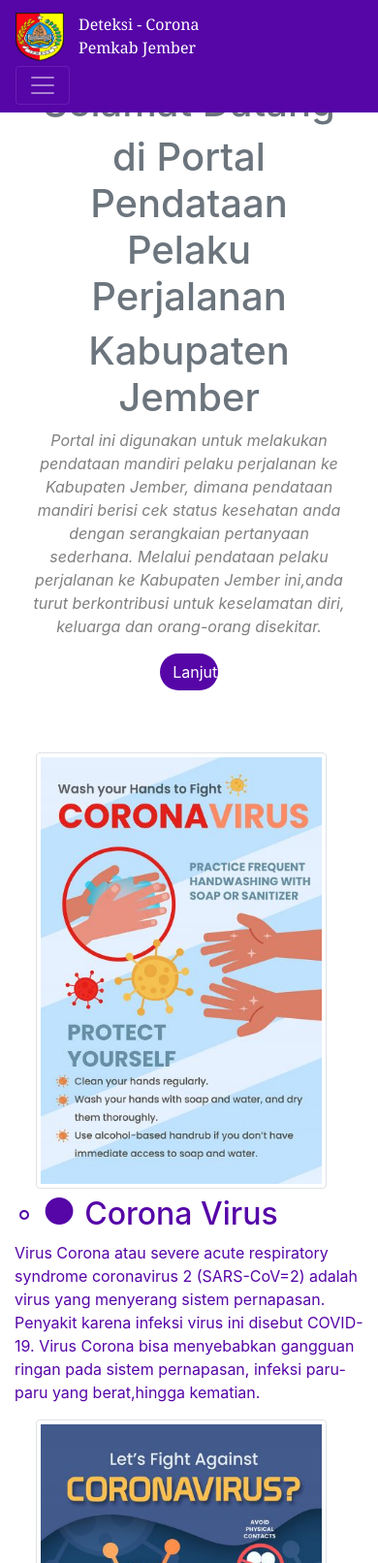
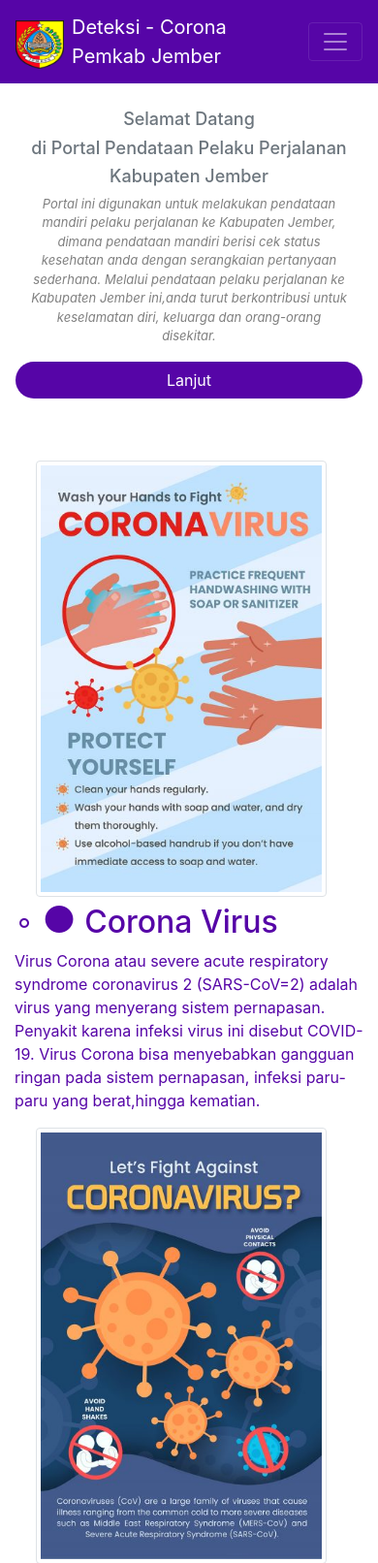
Before and after one commit to dewangga-pk/Covid19Jember, a PHP site: page / in a window 390 px wide. Shown: the top 1612 px of the page at 97% size. Run offline with PHP 8.4, Linux system fonts and the light colour scheme; some libraries are stand-ins or nearby versions.

Commit message:
repair responsive 380px

```diff
--- a/css/style.css
+++ b/css/style.css
@@ -16,6 +16,13 @@ body{
 .informasi img{
     width: 300px;
     height: 450px;
+}
+nav{
+    background-color: #5605A7;
+}
+.navbar-brand .row .col{
+    font-family: Cambria, Cochin, Georgia, Times, 'Times New Roman', serif;
+    font-size: medium;
 }
 @media only screen and (min-width:991px){
     .informasi .section2{
@@ -37,10 +44,26 @@ body{
         display: none;
     }
 }
-nav{
-    background-color: #5605A7;
+@media only screen and (max-width:991px){
+    body{
+        margin-top: 80px;
+    }
+    .navbar ul li a .iconify{
+        display: none;
+    }
+    .navbar ul li a{
+        color: white!important;
+    }
+    .navbar ul li a:hover{
+        color: black!important;
+    }
+    .jumbotron .row h1{
+        font-size: large;
+    }
+    .jumbotron .row p{
+        font-size: small;
+    }
+    .jumbotron .container a{
+        font-size: medium;
+    }
 }
-.navbar-brand .row .col{
-    font-family: Cambria, Cochin, Georgia, Times, 'Times New Roman', serif;
-    font-size: medium;
-}
--- a/index.html
+++ b/index.html
@@ -17,9 +17,9 @@
   <!-- navbar -->
   <nav class="navbar fixed-top navbar-expand-lg navbar-dark">
     <a class="navbar-brand" href="#">
-      <img src="asset/icons/logo_pemda.png" width="50" height="50" class="d-inline-block align-top float-left"
+      <img src="asset/icons/logo_pemda.png" width="50" height="50" class="d-inline-block align-top float-left mr-2 mt-2"
         alt="logo_pemda">
-      <div class="row">
+      <div class="row-sm-3">
         <div class="col">Deteksi - Corona</div>
         <div class="w-100"></div>
         <div class="col">Pemkab Jember</div>
@@ -79,7 +79,7 @@
             keluarga dan orang-orang disekitar.
           </p>
         </div>
-        <a href="" class="btn col-2 offset-5">Lanjut</a>
+        <a href="" class="btn col-sm-2 offset-sm-5">Lanjut</a>
       </div>
     </div>
   </div>
```
